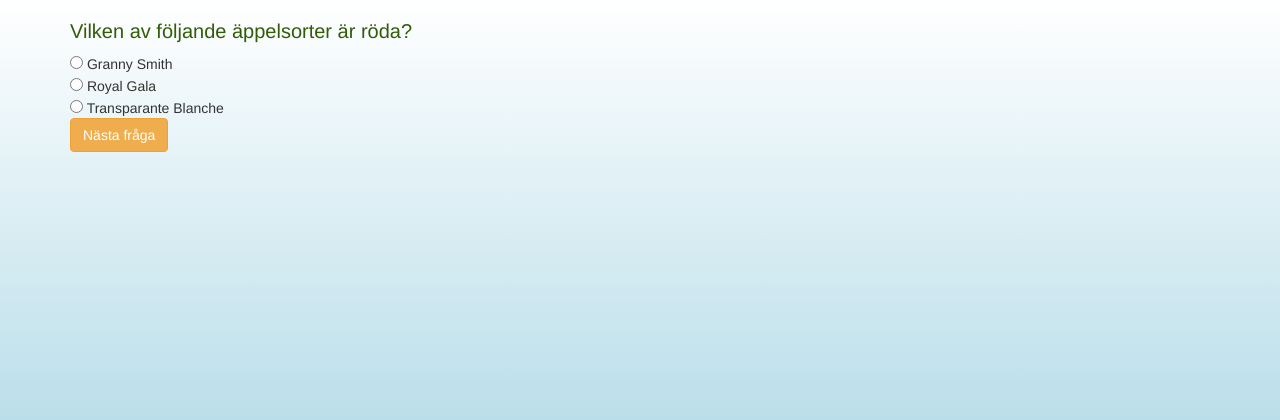
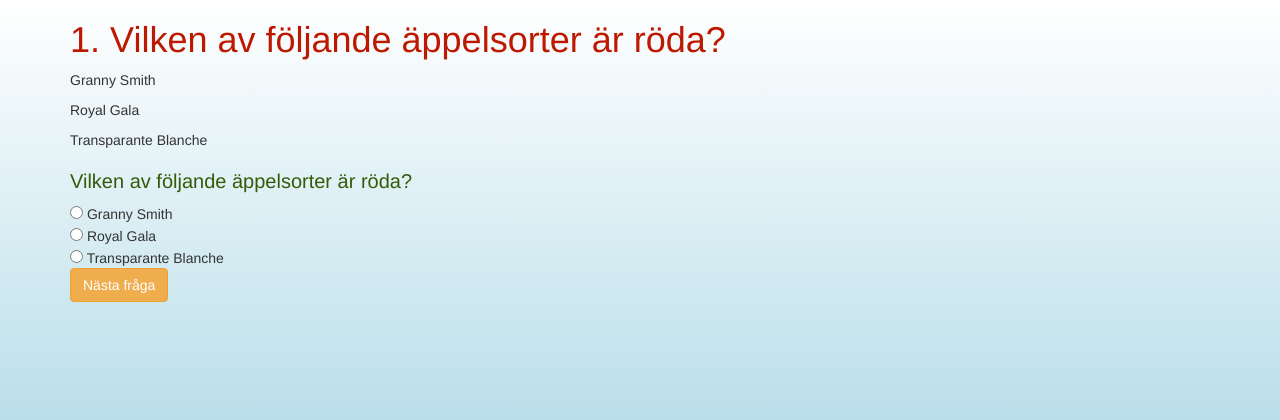
Before and after one commit to pellenfant/quizproject, a Django app: page /quiz/1/question/1/ in a window 1280 px wide. Shown: the top 420 px of the page. Run offline with Django 3.2, Linux system fonts and the light colour scheme; some libraries are stand-ins or nearby versions.

Commit message:
#15 Lagt till data på frågesidan

```diff
--- a/quiz/templates/quiz/question.html
+++ b/quiz/templates/quiz/question.html
@@ -14,6 +14,13 @@
 		<div class="container">
 			<div class="row">
 				<div class="col-md-12">
+
+				<h1>{{ question_number }}. {{ question}}</h1>
+				<p> {{ answer1 }} </p>
+				<p> {{ answer2 }} </p>
+				<p> {{ answer3 }} </p>
+
+
 					<h1 class="questions"> Vilken av följande äppelsorter är röda?</h1>
 
 					<form>
--- a/quiz/views.py
+++ b/quiz/views.py
@@ -38,8 +38,17 @@ def quiz(request, quiz_number):
 	}
 	return render(request, "quiz/quiz.html", context)
 
-def question(request):
-	return render(request, "quiz/question.html")
+def question(request, quiz_number, question_number):
+	context = {
+	"question_number": question_number,
+	"question": "Vilken av följande äppelsorter är röda?",
+	"answer1":"Granny Smith",
+	"answer2":"Royal Gala",
+	"answer3":"Transparante Blanche",
+	"quiz_number": quiz_number,
+	}
+	return render(request, "quiz/question.html", context)
+
 
 def completed(request):
 	return render (request, "quiz/results.html")
--- a/quizsite/urls.py
+++ b/quizsite/urls.py
@@ -18,6 +18,6 @@ from quiz import views
 urlpatterns = [
     url(r"^$",views.startpage),
     url(r"^quiz/([0-9]+)/$", views.quiz),
-    url(r"^quiz/[0-9]+/question/[0-9]+/$", views.question),
+    url(r"^quiz/([0-9]+)/question/([0-9]+)/$", views.question),
     url(r"^quiz/[0-9]+/completed/$", views.completed),
     ]
```
